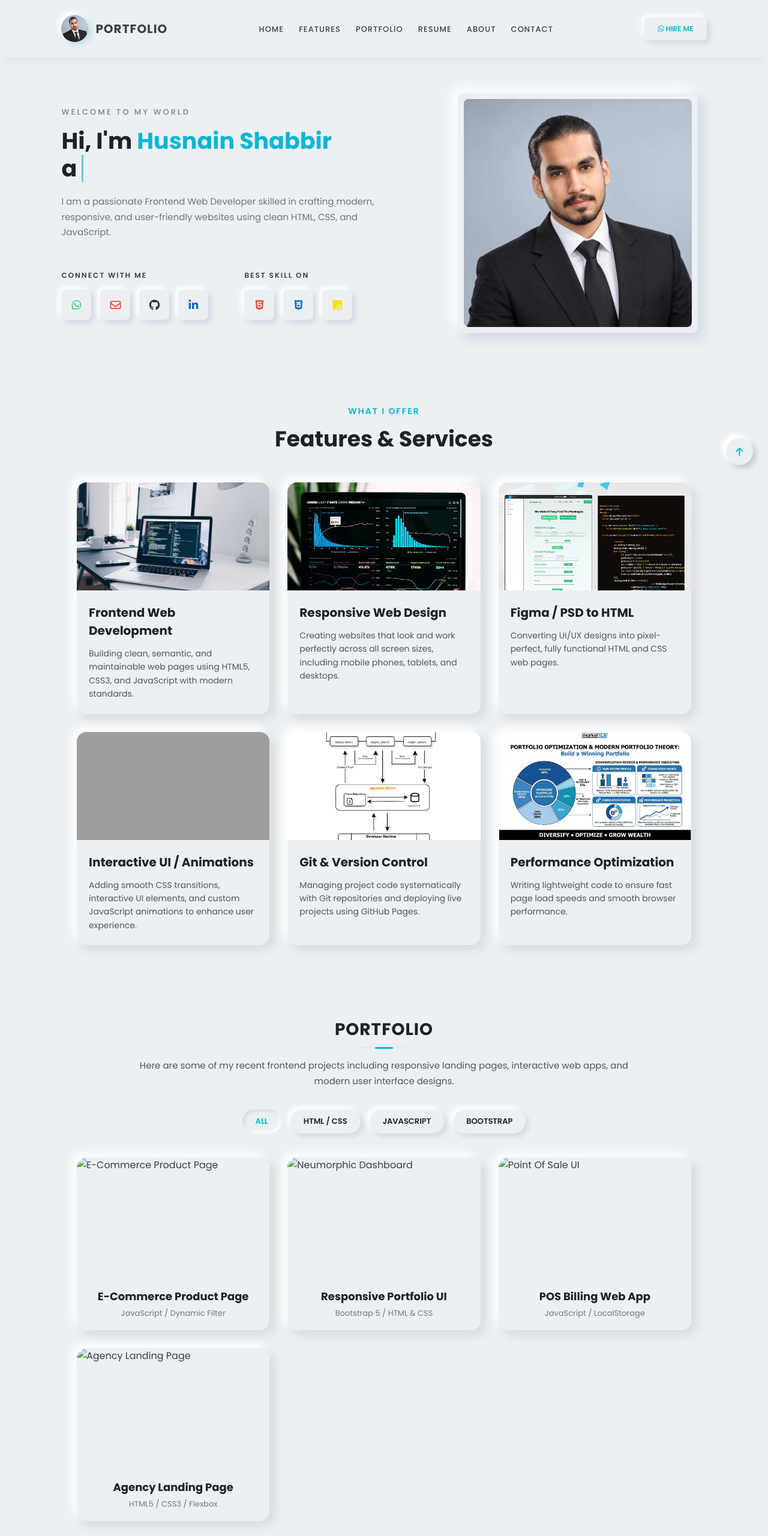
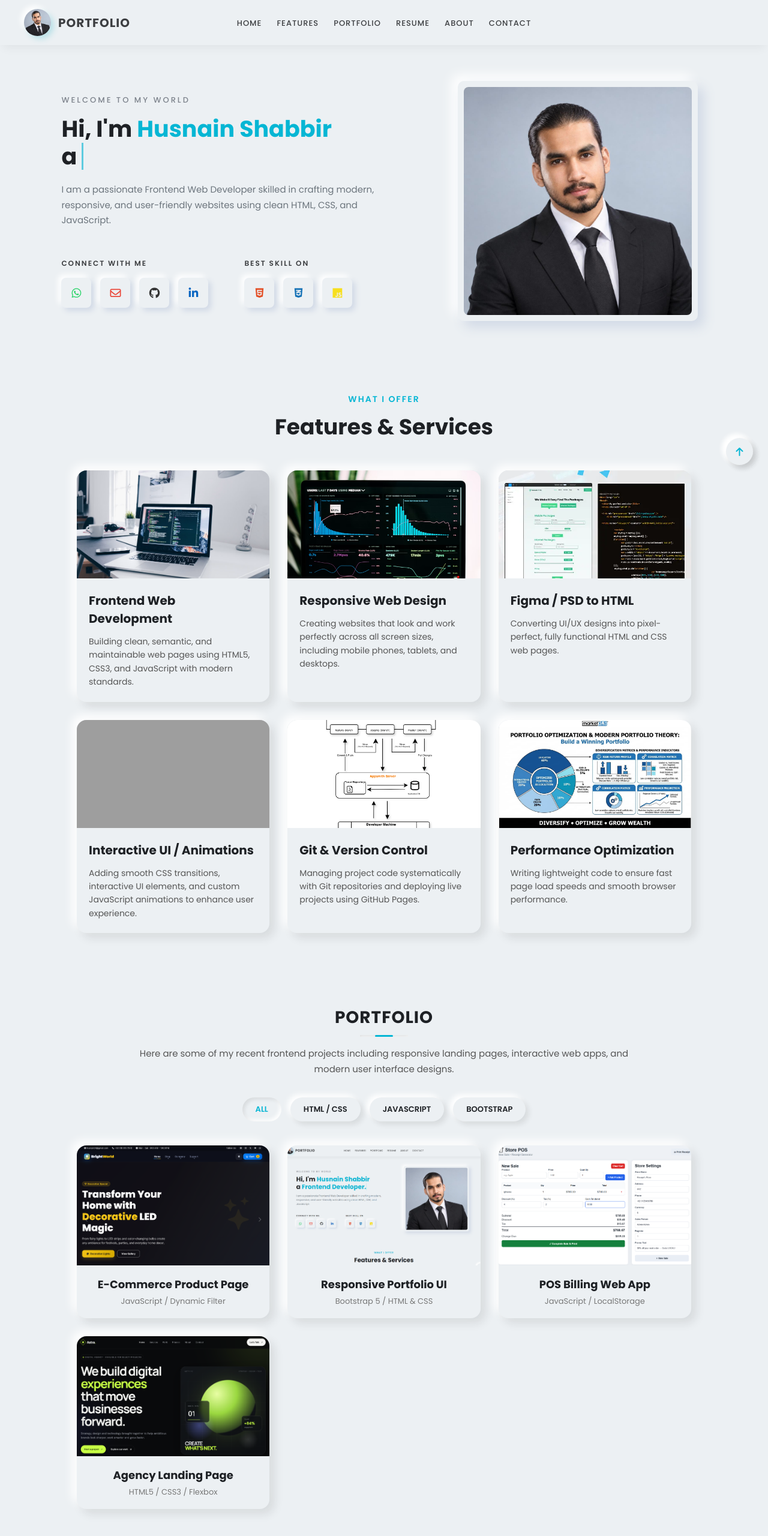
Before and after one commit to Husnyn24/Husnain-s-Portfolio, a plain HTML site: page index.html in a window 1280 px wide. Shown: the top 2560 px of the page at 60% size. Drawn offline with Linux system fonts and the light colour scheme; grey boxes are pictures that could not be loaded.

Commit message:
Updated portfolio content and UI changes

```diff
--- a/Assets/CSS/Style.css
+++ b/Assets/CSS/Style.css
@@ -40,6 +40,8 @@ header {
 }
 
 .logo {
+  position: absolute;
+    left: 40px;
   display: flex;
   align-items: center;
   gap: 12px;
@@ -55,13 +57,16 @@ header {
   object-fit: cover;
   box-shadow: 5px 5px 10px #bbe1e8, -5px -5px 10px #ffffff;
 }
-/* Direct Header Tag Par Laga Kar Check Karein */
 header,
 header nav {
   position: sticky !important;
   top: 0 !important;
   z-index: 1000 !important;
   background-color: #ecf0f3 !important;
+  display: flex;
+    justify-content: center; /* center me karne ke liye */
+    align-items: center;
+
 }
 nav ul {
   display: flex;
--- a/index.html
+++ b/index.html
@@ -42,10 +42,10 @@
             </ul>
         </nav>
         <!-- Direct WhatsApp Link on Hire Me Button -->
-        <a href="https://wa.me/923186167543?text=Hi,%20I%20visited%20your%20portfolio%20and%20want%20to%20hire%20you!"
+        <!-- <a href="https://wa.me/923186167543?text=Hi,%20I%20visited%20your%20portfolio%20and%20want%20to%20hire%20you!"
             target="_blank" class="btn-buy">
             <i class="fa-brands fa-whatsapp"></i> HIRE ME
-        </a>
+        </a> -->
     </header>
 
     <!-- Hero Section -->
@@ -216,12 +216,12 @@
     <!-- Project 1 -->
     <div class="portfolio-card" data-category="javascript">
       <div class="portfolio-img">
-        <img src="Assets/img/project1.jpg" alt="E-Commerce Product Page">
+        <img src="Assets/img/Brightworld Capture.PNG" alt="E-Commerce Product Page">
         <div class="portfolio-overlay">
-          <a href="Assets/img/project1.jpg" class="overlay-btn" target="_blank" title="View Image">
+          <a href="Assets/img/Brightworld Capture.PNG" class="overlay-btn" target="_blank" title="View Image">
             <i class="fa-solid fa-plus"></i>
           </a>
-          <a href="https://github.com/husnyn24" class="overlay-btn" target="_blank" title="Live Demo / GitHub">
+          <a href="https://husnyn24.github.io/First-project/" class="overlay-btn" target="_blank" title="Live Demo / GitHub">
             <i class="fa-solid fa-link"></i>
           </a>
         </div>
@@ -235,12 +235,12 @@
     <!-- Project 2 -->
     <div class="portfolio-card" data-category="bootstrap">
       <div class="portfolio-img">
-        <img src="Assets/img/project2.jpg" alt="Neumorphic Dashboard">
+        <img src="Assets/img/Portfolio Capture.PNG" alt="Neumorphic Dashboard">
         <div class="portfolio-overlay">
-          <a href="Assets/img/project2.jpg" class="overlay-btn" target="_blank" title="View Image">
+          <a href="Assets/img/Portfolio Capture.PNG" class="overlay-btn" target="_blank" title="View Image">
             <i class="fa-solid fa-plus"></i>
           </a>
-          <a href="https://github.com/husnyn24" class="overlay-btn" target="_blank" title="Live Demo / GitHub">
+          <a href="https://husnyn24.github.io/Husnain-s-Portfolio/" class="overlay-btn" target="_blank" title="Live Demo / GitHub">
             <i class="fa-solid fa-link"></i>
           </a>
         </div>
@@ -254,12 +254,12 @@
     <!-- Project 3 -->
     <div class="portfolio-card" data-category="javascript">
       <div class="portfolio-img">
-        <img src="Assets/img/project3.jpg" alt="Point Of Sale UI">
+        <img src="Assets/img/POS 2 Capture.PNG" alt="Point Of Sale UI">
         <div class="portfolio-overlay">
-          <a href="Assets/img/project3.jpg" class="overlay-btn" target="_blank" title="View Image">
+          <a href="Assets/img/POS 2 Capture.PNG" class="overlay-btn" target="_blank" title="View Image">
             <i class="fa-solid fa-plus"></i>
           </a>
-          <a href="https://github.com/husnyn24" class="overlay-btn" target="_blank" title="Live Demo / GitHub">
+          <a href="https://husnyn24.github.io/POS-Billing/" class="overlay-btn" target="_blank" title="Live Demo / GitHub">
             <i class="fa-solid fa-link"></i>
           </a>
         </div>
@@ -273,12 +273,12 @@
     <!-- Project 4 -->
     <div class="portfolio-card" data-category="html-css">
       <div class="portfolio-img">
-        <img src="Assets/img/project4.jpg" alt="Agency Landing Page">
+        <img src="Assets/img/Agency Capture.PNG" alt="Agency Landing Page">
         <div class="portfolio-overlay">
-          <a href="Assets/img/project4.jpg" class="overlay-btn" target="_blank" title="View Image">
+          <a href="Assets/img/Agency Capture.PNG" class="overlay-btn" target="_blank" title="View Image">
             <i class="fa-solid fa-plus"></i>
           </a>
-          <a href="https://github.com/husnyn24" class="overlay-btn" target="_blank" title="Live Demo / GitHub">
+          <a href="https://husnyn24.github.io/Agency-Landing-Page/" class="overlay-btn" target="_blank" title="Live Demo / GitHub">
             <i class="fa-solid fa-link"></i>
           </a>
         </div>
```
Also changed, not shown: Assets/img/Agency Capture.PNG (added), Assets/img/Brightworld Capture.PNG (added), Assets/img/POS 2 Capture.PNG (added), Assets/img/POS Capture.PNG (added), Assets/img/Portfolio Capture.PNG (added).
